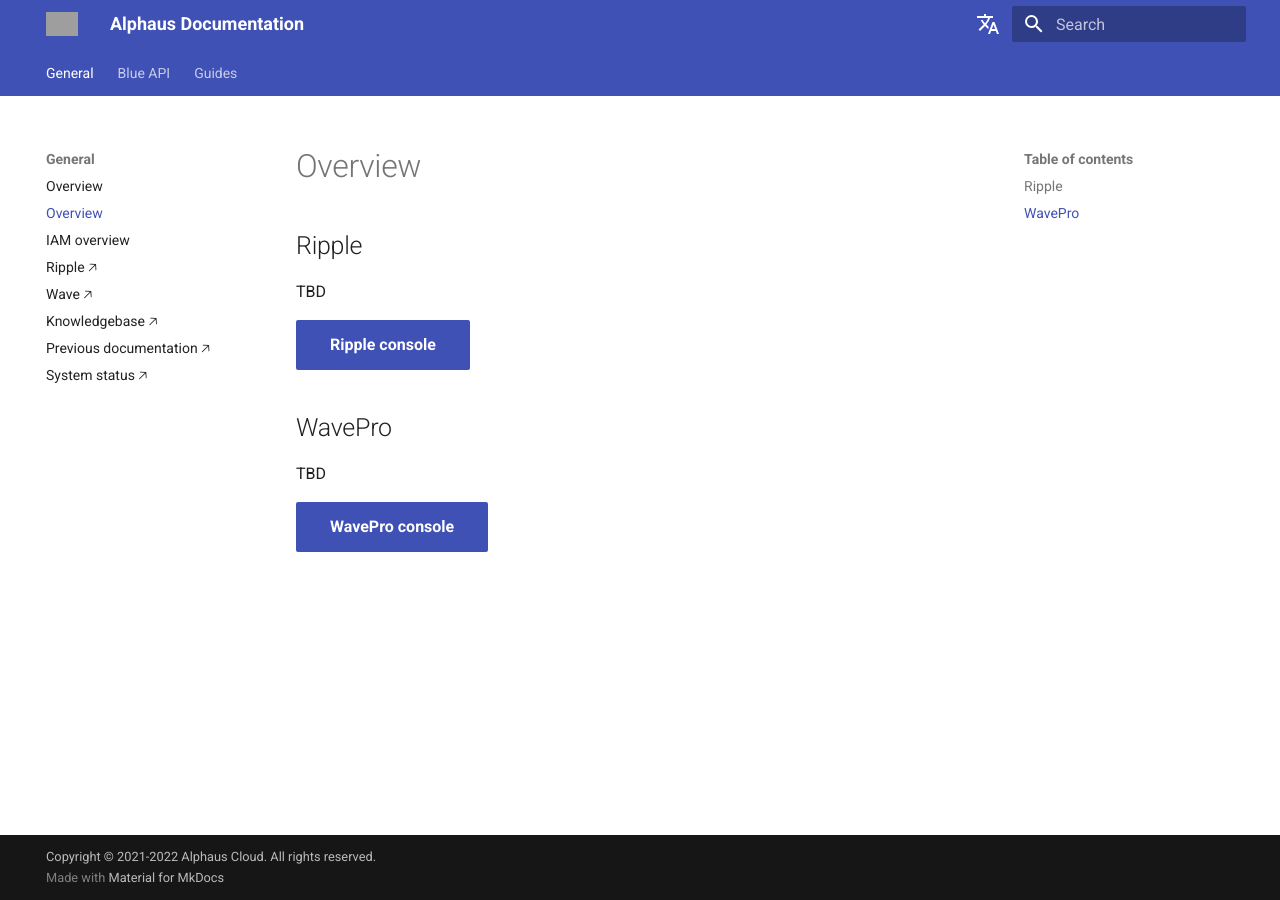
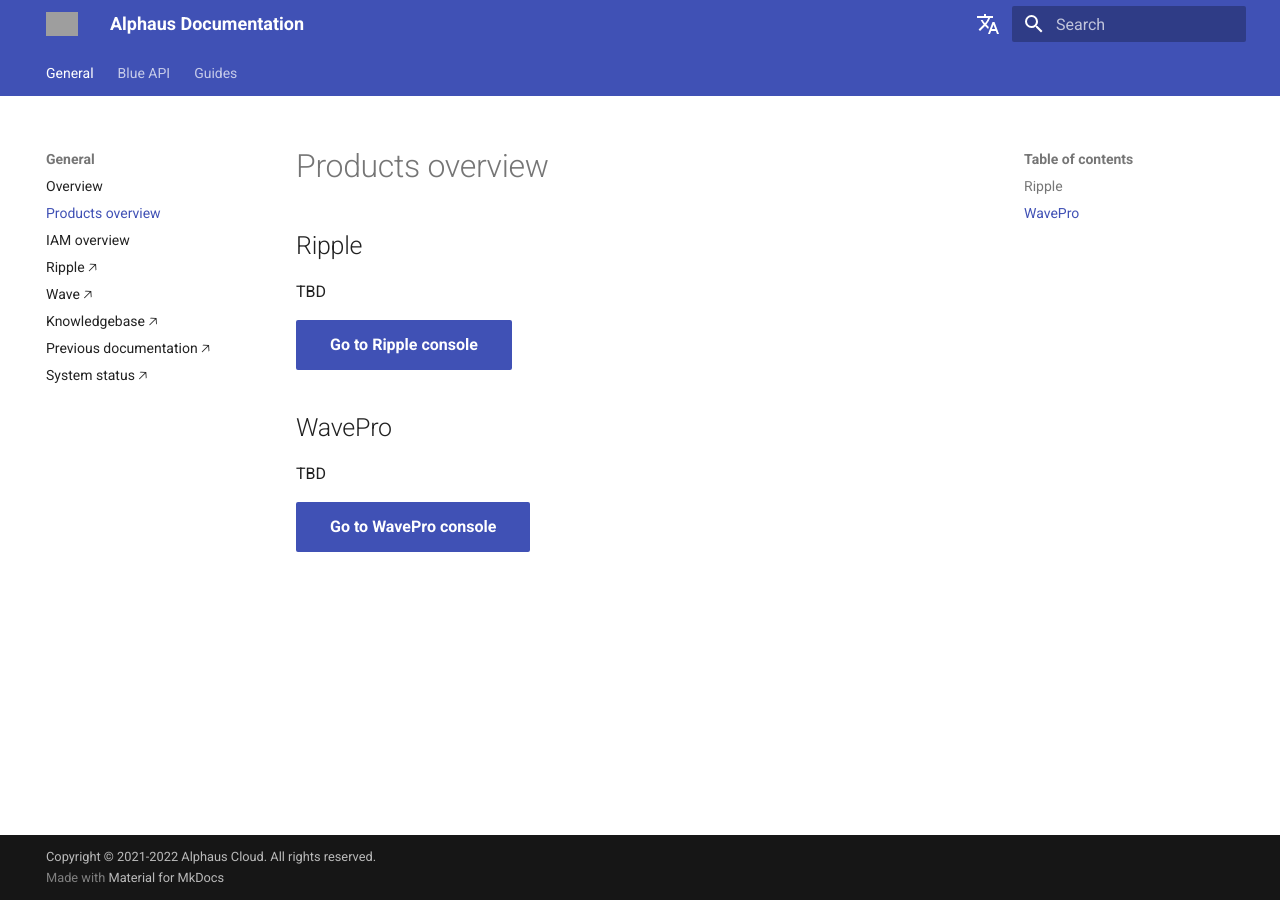
Before and after one commit to alphauslabs/tmpdocs, an MkDocs documentation site: the page built from docs/products.md, in a window 1280 px wide. Built offline with MkDocs 1.6.1 and Material for MkDocs 9.7.7, drawn with Linux system fonts in a browser that asks for light colours; comment, search, counter and statistics services are not loaded; grey boxes are pictures that could not be loaded.

Commit message:
docs: products

```diff
--- a/docs/products.md
+++ b/docs/products.md
@@ -1,11 +1,11 @@
-# Overview
+# Products overview
 
 ## Ripple
 TBD
 
-[Ripple console](https://app.alphaus.cloud/ripple/){ .md-button .md-button--primary }
+[Go to Ripple console](https://app.alphaus.cloud/ripple/){ .md-button .md-button--primary }
 
 ## WavePro
 TBD
 
-[WavePro console](https://app.alphaus.cloud/wavepro/){ .md-button .md-button--primary }
+[Go to WavePro console](https://app.alphaus.cloud/wavepro/){ .md-button .md-button--primary }
```
